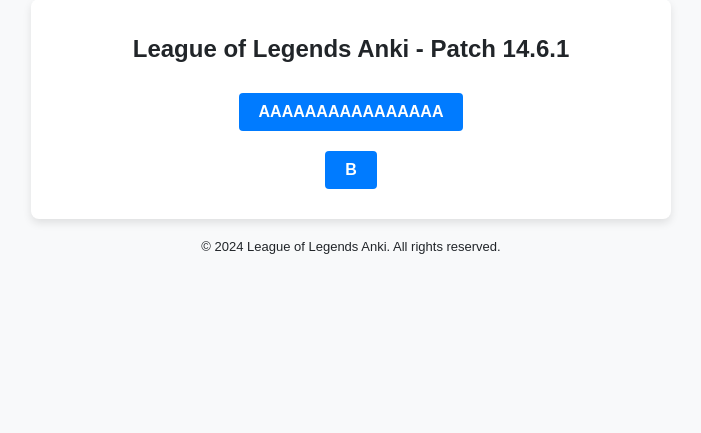
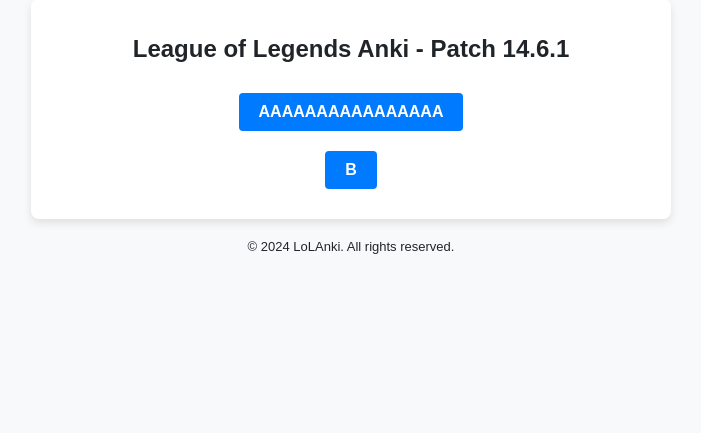
Before and after one commit to 53b29461/young-badlands, a Flask app: page / in a window 1280 px wide. Shown: the part 21-454 px from the top of the page, without its empty margins (289-990 px from the left). Run offline with Flask 3, Linux system fonts and the light colour scheme.

Commit message:
copy right

```diff
--- a/templates/index.html
+++ b/templates/index.html
@@ -12,6 +12,6 @@
     </div>
 </body>
 <footer>
-    <p>&copy; 2024 League of Legends Anki. All rights reserved.</p>
+    <p>&copy; 2024 LoLAnki. All rights reserved.</p>
 </footer>
 </html>
```
